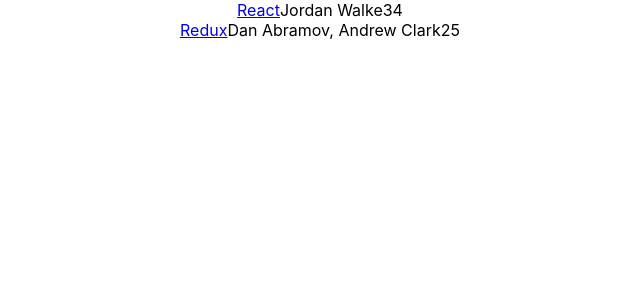
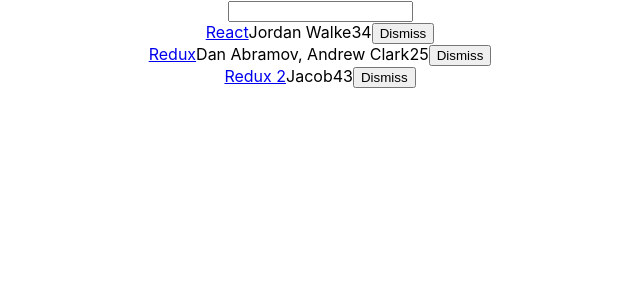
Before and after one commit to jacobodden/road-to-react, a React (Create React App) app: page / in a window 1280 px wide. Shown: the top 300 px of the page, without its empty margins (320-960 px from the left). Built offline with nearby package versions, Linux system fonts and the light colour scheme.

Commit message:
More progress, about half way through chapter

```diff
--- a/src/App.js
+++ b/src/App.js
@@ -17,14 +17,55 @@
     num_comments: 2,
     points: 5,
     objectID: 1
+  },
+  {
+    title: 'Redux 2',
+    url: 'https://redux.js.org/',
+    author: 'Jacob',
+    num_comments: 4,
+    points: 3,
+    objectID: 2
   }
 ]
 
+const isSearched = searchTerm => item =>
+  item.title.toLowerCase().includes(searchTerm.toLowerCase())
+
 class App extends Component {
+  constructor(props) {
+    super(props)
+
+    this.state = {
+      list,
+      searchTerm: ''
+    }
+
+    this.onDissmiss = this.onDissmiss.bind(this)
+    this.onSearchChange = this.onSearchChange.bind(this)
+  }
+
+  onDissmiss(id) {
+    const isNotID = item => item.objectID !== id
+    const updatedList = this.state.list.filter(isNotID)
+    this.setState({ list: updatedList })
+  }
+
+  onSearchChange(event) {
+    this.setState({ searchTerm: event.target.value })
+  }
+
   render() {
+    const { searchTerm, list } = this.state
     return (
       <div className="App">
-        {list.map(item => {
+        <form>
+          <input
+            type="text"
+            onChange={this.onSearchChange}
+            value={searchTerm}
+          />
+        </form>
+        {list.filter(isSearched(searchTerm)).map(item => {
           return (
             <div key={item.objectID}>
               <span>
@@ -33,6 +74,14 @@
               <span>{item.author}</span>
               <span>{item.num_comments}</span>
               <span>{item.points}</span>
+              <span>
+                <button
+                  onClick={() => this.onDissmiss(item.objectID)}
+                  type="button"
+                >
+                  Dismiss
+                </button>
+              </span>
             </div>
           )
         })}
```
